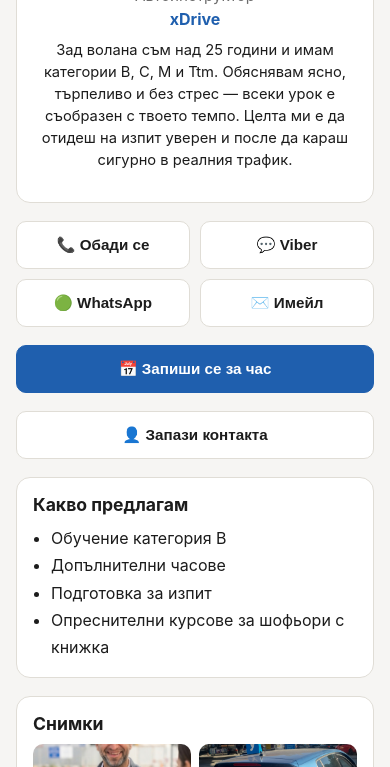
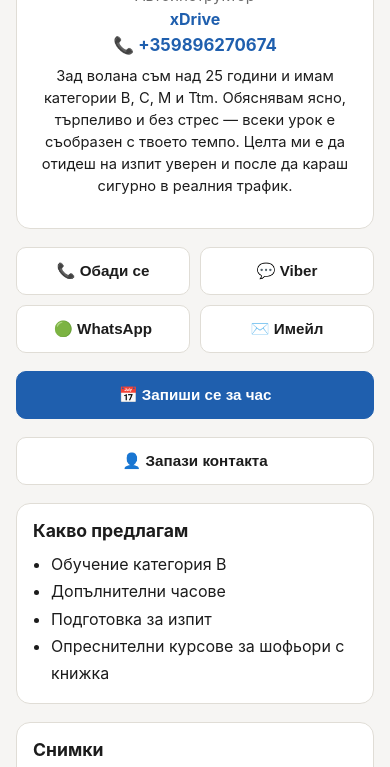
Before and after one commit to Mufonstars79/vizitka-xdrive, a website with bundled scripts: page index.html in a window 390 px wide. Shown: the part 216-983 px from the top of the page. Built offline with nearby package versions, Linux system fonts and the light colour scheme; no server answers.

Commit message:
feat: show phone number visibly in the hero section
Co-Authored-By: Claude Sonnet 5 <noreply@anthropic.com>

```diff
--- a/app.js
+++ b/app.js
@@ -8,6 +8,10 @@ import { buildShareText, buildShareLinks } from './share.js';
 document.getElementById('call-btn').addEventListener('click', () => {
   window.location.href = `tel:${CONFIG.phone}`;
 });
+
+const phoneDisplay = document.getElementById('phone-display');
+phoneDisplay.textContent = `📞 ${CONFIG.phone}`;
+phoneDisplay.href = `tel:${CONFIG.phone}`;
 
 document.getElementById('viber-btn').addEventListener('click', () => {
   window.location.href = `viber://chat?number=${encodeURIComponent(CONFIG.viberPhone)}`;
--- a/index.html
+++ b/index.html
@@ -19,6 +19,7 @@
       <h1>Михаил Гребенаров</h1>
       <div class="role">Автоинструктор</div>
       <div class="org">xDrive</div>
+      <a id="phone-display" class="phone-display" href="#">📞</a>
       <p class="intro">
         Зад волана съм над 25 години и имам категории B, C, M и Ttm. Обяснявам ясно, търпеливо
         и без стрес — всеки урок е съобразен с твоето темпо. Целта ми е да отидеш на изпит уверен
--- a/styles.css
+++ b/styles.css
@@ -64,6 +64,10 @@ main { max-width: 480px; margin: 0 auto; display: flex; flex-direction: column;
 .hero .role { color: var(--muted); font-size: 0.95rem; margin-top: 2px; }
 .hero .org { font-weight: 700; color: var(--primary); margin-top: 4px; }
 .hero .intro { margin-top: 10px; font-size: 0.92rem; line-height: 1.5; }
+.phone-display {
+  display: inline-block; margin-top: 6px; color: var(--primary);
+  font-weight: 700; font-size: 1.05rem; text-decoration: none;
+}
 
 .contact-grid {
   display: grid; grid-template-columns: repeat(2, 1fr); gap: 10px;
```
